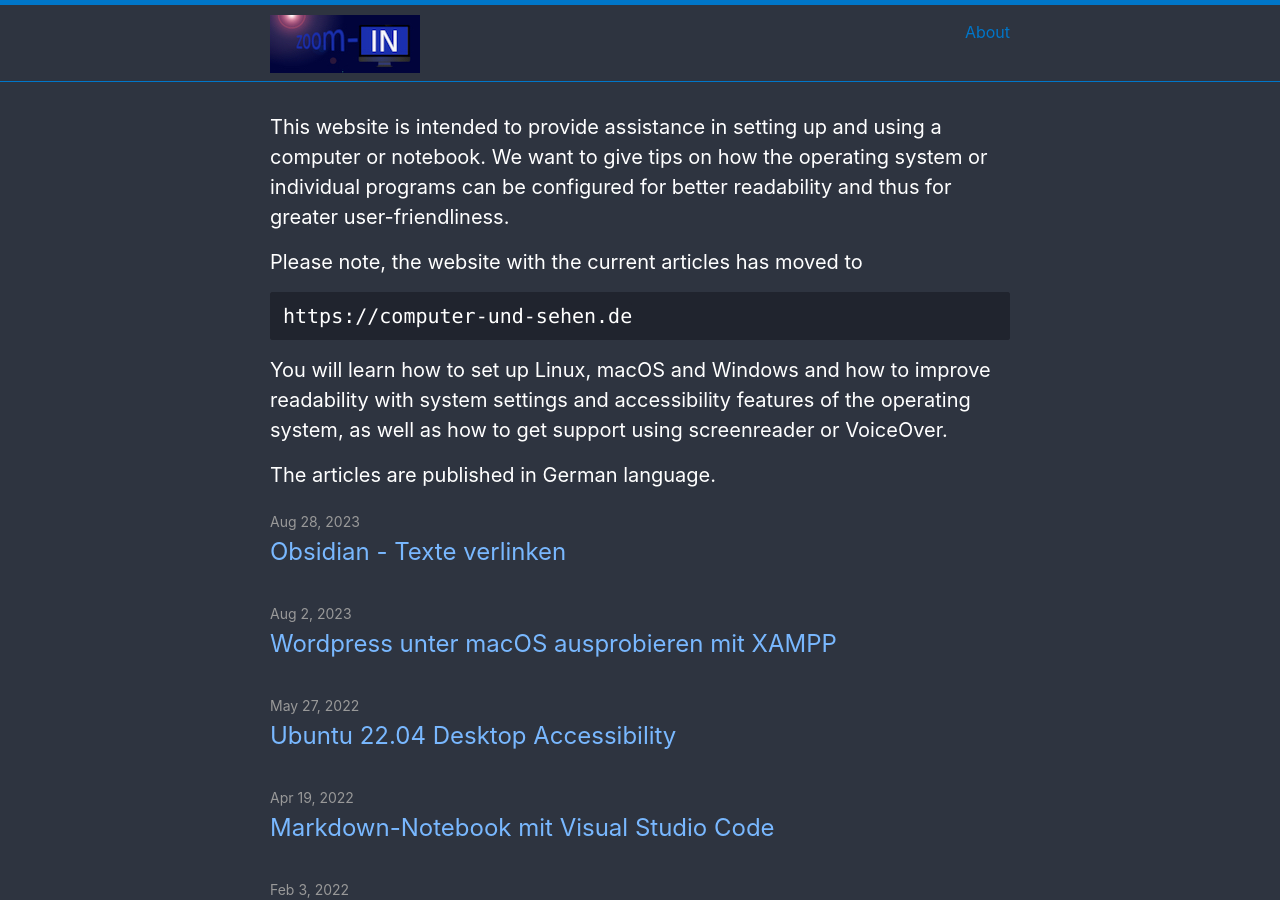
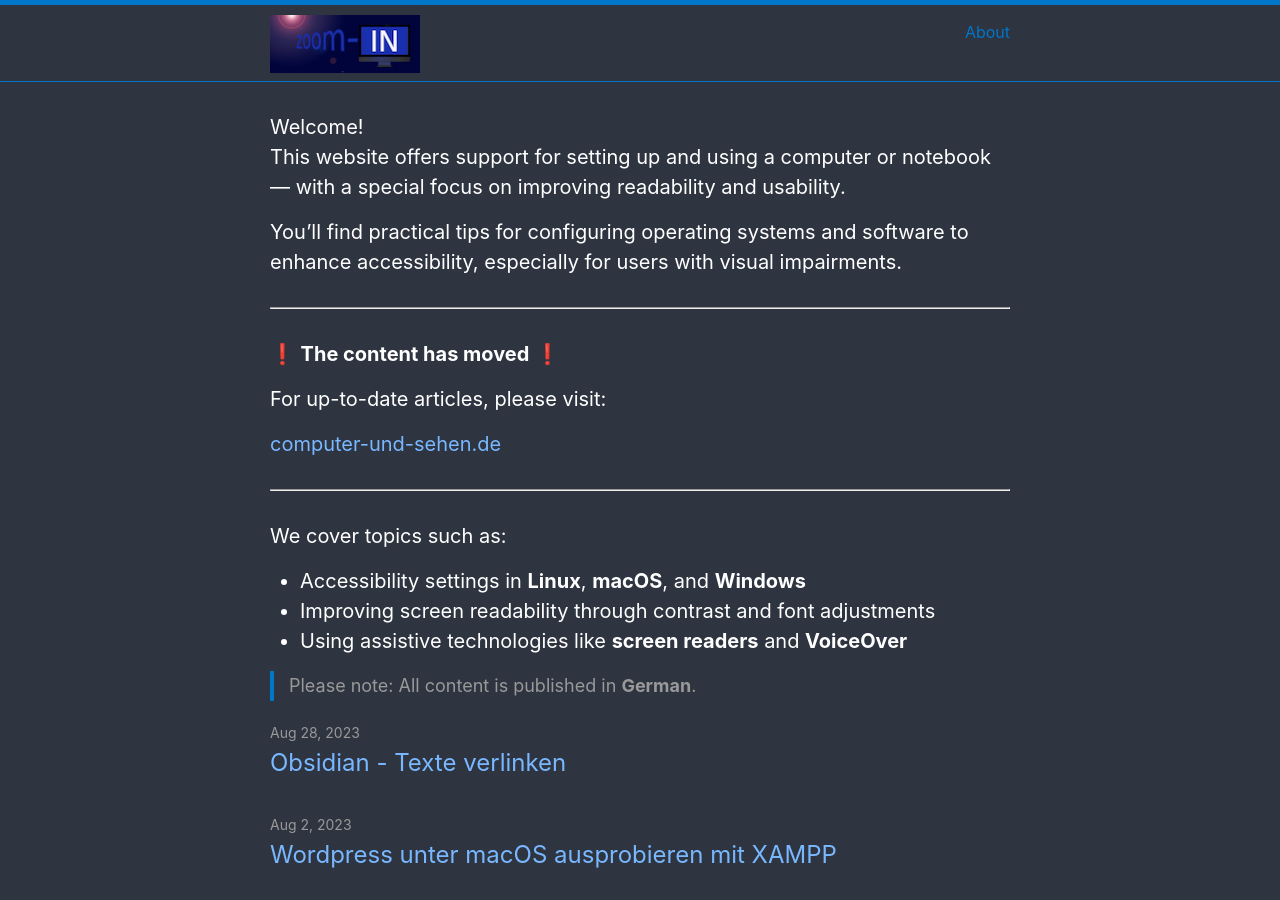
Before and after one commit to henrietteBaum/henrietteBaum.github.io, a Jekyll site: the page built from index.md, in a window 1280 px wide and 900 px high. Built offline with Jekyll 4.4.1, drawn with Linux system fonts in a browser that asks for light colours.

Commit message:
Update index.md

```diff
--- a/index.md
+++ b/index.md
@@ -8,15 +8,25 @@
 layout: home
 ---
 
+Welcome!
+This website offers support for setting up and using a computer or notebook — with a special focus on improving readability and usability.
 
+You’ll find practical tips for configuring operating systems and software to enhance accessibility, especially for users with visual impairments.
 
+---
 
-This website is intended to provide assistance in setting up and using a computer or notebook. We want to give tips on how the operating system or individual programs can be configured for better readability and thus for greater user-friendliness.
+❗️ **The content has moved**  ❗️
 
-Please note, the website with the current articles has moved to
+For up-to-date articles, please visit:
 
-    https://computer-und-sehen.de
+[computer-und-sehen.de](https://computer-und-sehen.de)
 
-You will learn how to set up Linux, macOS and Windows and how to improve readability with system settings and accessibility features of the operating system, as well as how to get support using screenreader or VoiceOver.
+---
 
-The articles are published in German language.
+We cover topics such as:
+
+- Accessibility settings in **Linux**, **macOS**, and **Windows**
+- Improving screen readability through contrast and font adjustments
+- Using assistive technologies like **screen readers** and **VoiceOver**
+
+> _Please note: All content is published in **German**._
```
